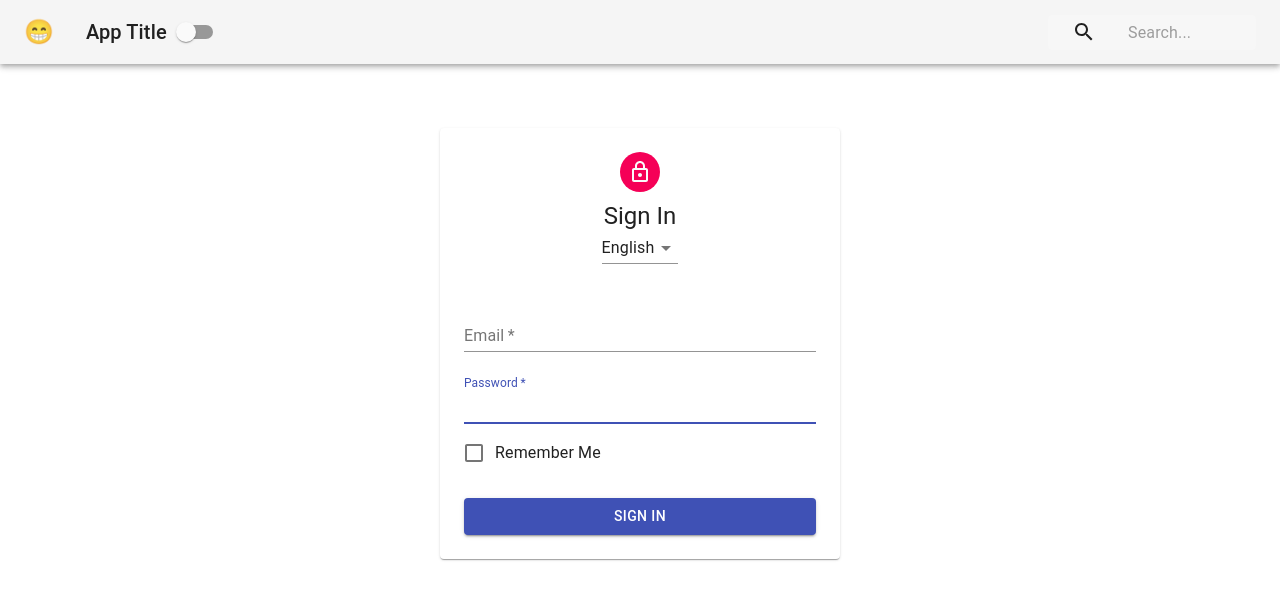
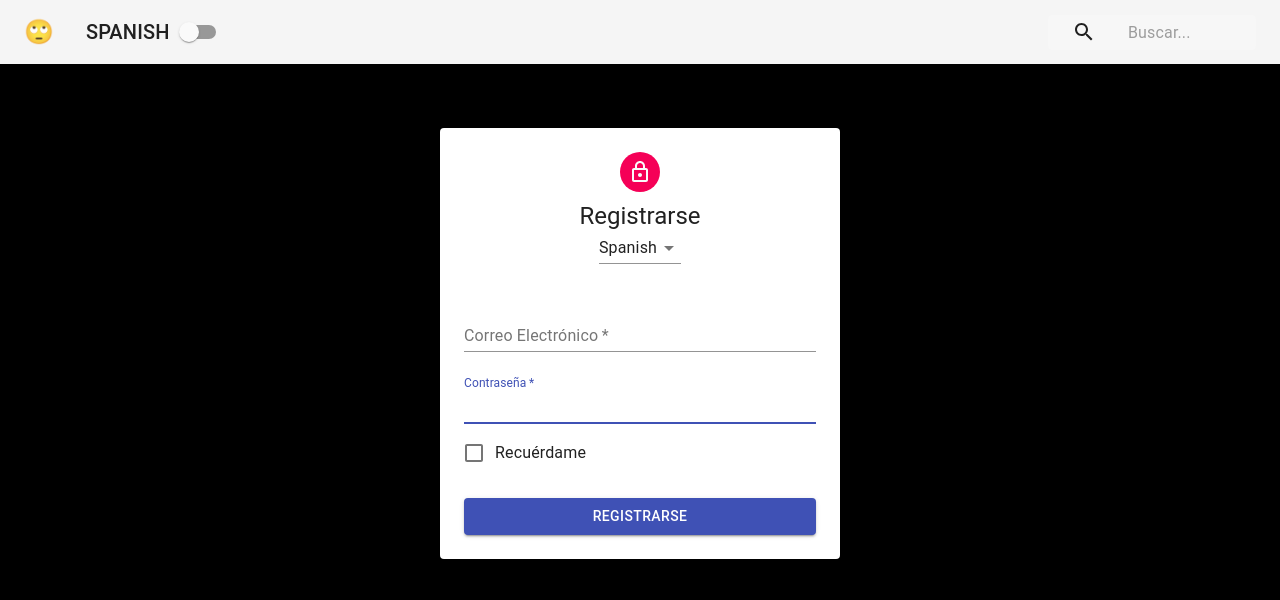
Before and after one commit to Dhrunit/contextapidemo, a React (Create React App) app: page / in a window 1280 px wide. Shown: the top 600 px of the page. Built offline with nearby package versions, Linux system fonts and the light colour scheme.

Commit message:
Finished

```diff
--- a/src/App.js
+++ b/src/App.js
@@ -3,14 +3,17 @@ import Navbar from './Navbar';
 import Form from './Form';
 import PageContent from './PageContent';
 import ThemeProvider from './contexts/ThemeContext';
+import { LanguageProvider } from './contexts/LanguageContext';
 
 function App() {
 	return (
 		<ThemeProvider>
-			<PageContent>
-				<Navbar />
-				<Form />
-			</PageContent>
+			<LanguageProvider>
+				<PageContent>
+					<Navbar />
+					<Form />
+				</PageContent>
+			</LanguageProvider>
 		</ThemeProvider>
 	);
 }
--- a/src/Form.js
+++ b/src/Form.js
@@ -1,7 +1,6 @@
 import React, { Component } from 'react';
 import Avatar from '@material-ui/core/Avatar';
 import Button from '@material-ui/core/Button';
-import CssBaseline from '@material-ui/core/CssBaseline';
 import FormControl from '@material-ui/core/FormControl';
 import FormControlLabel from '@material-ui/core/FormControlLabel';
 import Checkbox from '@material-ui/core/Checkbox';
@@ -14,34 +13,59 @@ import MenuItem from '@material-ui/core/MenuItem';
 import Select from '@material-ui/core/Select';
 import withStyles from '@material-ui/core/styles/withStyles';
 import styles from './styles/FormStyles';
-
+import { LanguageContext } from './contexts/LanguageContext';
+const words = {
+	english: {
+		signIn: 'Sign In',
+		email: 'Email Address',
+		password: 'Password',
+		remember: 'Remember Me',
+	},
+	french: {
+		signIn: 'Se Connecter',
+		email: 'Adresse Électronique',
+		password: 'Mot de Passe',
+		remember: 'Souviens-toi De Moi',
+	},
+	spanish: {
+		signIn: 'Registrarse',
+		email: 'Correo Electrónico',
+		password: 'Contraseña',
+		remember: 'Recuérdame',
+	},
+};
 class Form extends Component {
+	static contextType = LanguageContext;
 	render() {
+		const { language, changeLanguage } = this.context;
 		const { classes } = this.props;
+		const { email, signIn, password, remember } = words[language];
 		return (
 			<main className={classes.main}>
 				<Paper className={classes.paper}>
 					<Avatar className={classes.avatar}>
 						<LockOutlinedIcon />
 					</Avatar>
-					<Typography variant='h5'>Sign In</Typography>
-					<Select value='english'>
+					<Typography variant='h5'>{signIn}</Typography>
+					<Select value={language} onChange={changeLanguage}>
 						<MenuItem value='english'>English</MenuItem>
 						<MenuItem value='french'>French</MenuItem>
 						<MenuItem value='spanish'>Spanish</MenuItem>
 					</Select>
 					<form className={classes.form}>
 						<FormControl margin='normal' required fullWidth>
-							<InputLabel htmlFor='email'>Email</InputLabel>
+							<InputLabel htmlFor='email'>{email}</InputLabel>
 							<Input id='email' name='email' autoFocus />
 						</FormControl>
 						<FormControl margin='normal' required fullWidth>
-							<InputLabel htmlFor='password'>Password</InputLabel>
+							<InputLabel htmlFor='password'>
+								{password}
+							</InputLabel>
 							<Input id='password' name='password' autoFocus />
 						</FormControl>
 						<FormControlLabel
 							control={<Checkbox color='primary' />}
-							label='Remember Me'
+							label={remember}
 						/>
 						<Button
 							variant='contained'
@@ -49,7 +73,7 @@ class Form extends Component {
 							fullWidth
 							color='primary'
 							className={classes.submit}>
-							Sign In
+							{signIn}
 						</Button>
 					</form>
 				</Paper>
--- a/src/Navbar.js
+++ b/src/Navbar.js
@@ -9,12 +9,29 @@ import Switch from '@material-ui/core/Switch';
 import { withStyles } from '@material-ui/core/styles';
 import styles from './styles/NavbarStyles';
 import { ThemeContext } from './contexts/ThemeContext';
+import { withLanguageContext } from './contexts/LanguageContext';
 
+const content = {
+	english: {
+		search: 'Search',
+		flag: '😙',
+	},
+	french: {
+		search: 'Chercher',
+		flag: '😯',
+	},
+	spanish: {
+		search: 'Buscar',
+		flag: '🙄',
+	},
+};
 class Navbar extends Component {
 	static contextType = ThemeContext;
 	render() {
-		const { isDarkMode } = this.context;
+		const { isDarkMode, toggleTheme } = this.context;
 		const { classes } = this.props;
+		const { language } = this.props.languageContext;
+		const { search, flag } = content[language];
 		return (
 			<div className={classes.root}>
 				<AppBar
@@ -24,22 +41,22 @@ class Navbar extends Component {
 						<IconButton
 							className={classes.menuButton}
 							color='inherit'>
-							<span>😁</span>
+							<span>{flag}</span>
 						</IconButton>
 						<Typography
 							className={classes.title}
 							variant='h6'
 							color='inherit'>
-							App Title
+							{language.toUpperCase()}
 						</Typography>
-						<Switch />
+						<Switch onChange={toggleTheme} />
 						<div className={classes.grow} />
 						<div className={classes.search}>
 							<div className={classes.searchIcon}>
 								<SearchIcon />
 							</div>
 							<InputBase
-								placeholder='Search...'
+								placeholder={`${search}...`}
 								classes={{
 									root: classes.inputRoot,
 									input: classes.inputInput,
@@ -52,4 +69,4 @@ class Navbar extends Component {
 		);
 	}
 }
-export default withStyles(styles)(Navbar);
+export default withLanguageContext(withStyles(styles)(Navbar));
--- a/src/PageContent.js
+++ b/src/PageContent.js
@@ -1,15 +1,16 @@
 import React, { Component } from 'react';
 import { ThemeContext } from './contexts/ThemeContext';
+
 class PageContent extends Component {
 	static contextType = ThemeContext;
 	render() {
 		const { isDarkMode } = this.context;
 		const styles = {
-			backgroundColor: isDarkMode ? 'blue' : 'white',
+			backgroundColor: isDarkMode ? 'black' : 'white',
 			height: '100vh',
 			width: '100vw',
 		};
-		return <div className={styles}>{this.props.children}</div>;
+		return <div style={styles}>{this.props.children}</div>;
 	}
 }
 
--- /dev/null
+++ b/src/contexts/LanguageContext.js
@@ -0,0 +1,28 @@
+import React, { Component, createContext } from 'react';
+
+export const LanguageContext = createContext();
+
+export class LanguageProvider extends Component {
+	constructor(props) {
+		super(props);
+		this.state = { language: 'spanish' };
+	}
+	changeLanguage = (e) => {
+		this.setState({ language: e.target.value });
+	};
+
+	render() {
+		return (
+			<LanguageContext.Provider
+				value={{ ...this.state, changeLanguage: this.changeLanguage }}>
+				{this.props.children}
+			</LanguageContext.Provider>
+		);
+	}
+}
+
+export const withLanguageContext = (Component) => (props) => (
+	<LanguageContext.Consumer>
+		{(value) => <Component languageContext={value} {...props} />}
+	</LanguageContext.Consumer>
+);
--- a/src/contexts/ThemeContext.js
+++ b/src/contexts/ThemeContext.js
@@ -7,9 +7,13 @@ class ThemeProvider extends Component {
 		super(props);
 		this.state = { isDarkMode: true };
 	}
+	toggleTheme = () => {
+		this.setState({ isDarkMode: !this.state.isDarkMode });
+	};
 	render() {
 		return (
-			<ThemeContext.Provider value={{ ...this.state }}>
+			<ThemeContext.Provider
+				value={{ ...this.state, toggleTheme: this.toggleTheme }}>
 				{this.props.children}
 			</ThemeContext.Provider>
 		);
```
